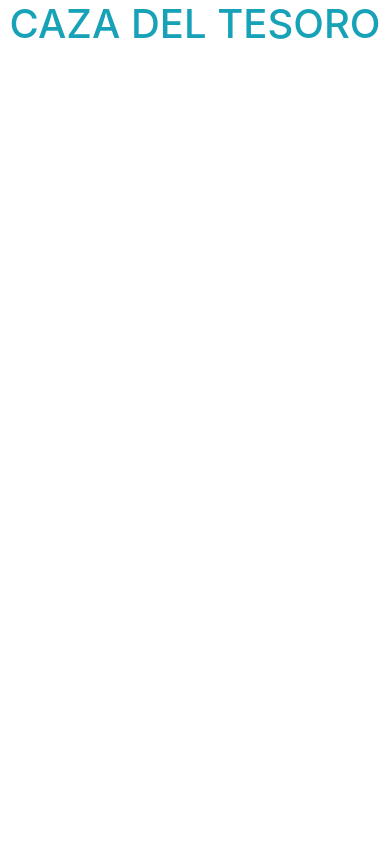
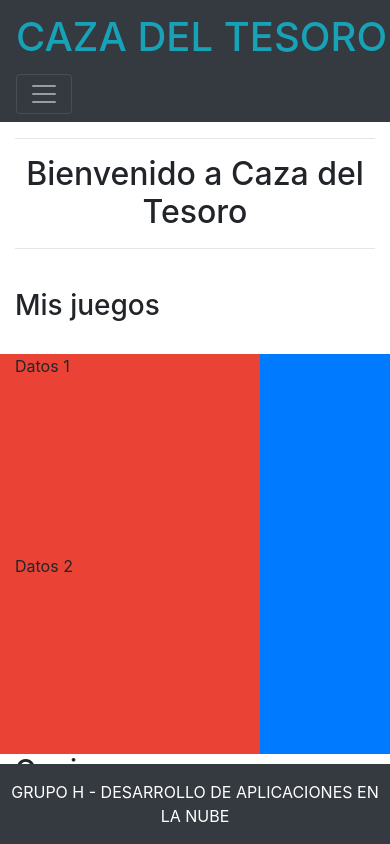
Before and after one commit to muerterauda/grupoHDesarrolloNube, a Flask app: page / in a window 390 px wide. Run offline with Flask 2, Linux system fonts and the light colour scheme; the visitor is signed in with stand-in values (Sample User, id 1); some libraries are stand-ins or nearby versions.

Commit message:
30/11/19

```diff
--- a/templates/base.html
+++ b/templates/base.html
@@ -3,11 +3,58 @@
     <link rel="stylesheet" href="https://cdn.jsdelivr.net/gh/openlayers/openlayers.github.io@master/en/v6.1.1/css/ol.css" type="text/css">
     <link rel="stylesheet" href="https://stackpath.bootstrapcdn.com/bootstrap/4.3.1/css/bootstrap.min.css" integrity="sha384-ggOyR0iXCbMQv3Xipma34MD+dH/1fQ784/j6cY/iJTQUOhcWr7x9JvoRxT2MZw1T" crossorigin="anonymous">
     <script src="https://cdn.jsdelivr.net/gh/openlayers/openlayers.github.io@master/en/v6.1.1/build/ol.js"></script>
+    <script src="https://code.jquery.com/jquery-3.4.1.slim.min.js" integrity="sha384-J6qa4849blE2+poT4WnyKhv5vZF5SrPo0iEjwBvKU7imGFAV0wwj1yYfoRSJoZ+n" crossorigin="anonymous"></script>
+    <script src="https://cdn.jsdelivr.net/npm/popper.js@1.16.0/dist/umd/popper.min.js" integrity="sha384-Q6E9RHvbIyZFJoft+2mJbHaEWldlvI9IOYy5n3zV9zzTtmI3UksdQRVvoxMfooAo" crossorigin="anonymous"></script>
+    <script src="https://stackpath.bootstrapcdn.com/bootstrap/4.4.1/js/bootstrap.min.js" integrity="sha384-wfSDF2E50Y2D1uUdj0O3uMBJnjuUD4Ih7YwaYd1iqfktj0Uod8GCExl3Og8ifwB6" crossorigin="anonymous"></script>
+    <style>
+        .footer {
+            width: 100%;
+            color: white;
+            position: fixed;
+            bottom: 0;
+        }
+    </style>
+
     {% block head %}
     {% endblock %}
 </head>
 <body>
+    <!-- Header -->
+    <header>
+        <nav class="navbar navbar-expand-lg navbar-dark bg-dark">
+            <a class="navbar-brand text-info text-uppercase" href="#"><h1>Caza del tesoro</h1></a>
+            <button class="navbar-toggler" type="button" data-toggle="collapse" data-target="#navbarNavDropdown" aria-controls="navbarNavDropdown" aria-expanded="false" aria-label="Toggle navigation">
+                <span class="navbar-toggler-icon"></span>
+            </button>
+            <div class="collapse navbar-collapse" id="navbarNavDropdown">
+                <ul class="navbar-nav">
+                    <li class="nav-item active">
+                        <a class="nav-link" href="#">Inicio <span class="sr-only">(current)</span></a>
+                    </li>
+                    <li class="nav-item">
+                        <a class="nav-link" href="#">Mis mapas</a>
+                    </li>
+                    <li class="nav-item dropdown">
+                        <a class="nav-link dropdown-toggle" href="#" id="navbarDropdownMenuLink" data-toggle="dropdown" aria-haspopup="true" aria-expanded="false">
+                            Dropdown link
+                        </a>
+                        <div class="dropdown-menu" aria-labelledby="navbarDropdownMenuLink">
+                            <a class="dropdown-item" href="#">Action</a>
+                            <a class="dropdown-item" href="#">Another action</a>
+                            <a class="dropdown-item" href="#">Something else here</a>
+                        </div>
+                    </li>
+                </ul>
+            </div>
+        </nav>
+    </header>
+
     {% block content %}
     {% endblock %}
+
+    <!-- Footer -->
+    <footer class="footer page-footer font-small bg-dark">
+      <div class="footer-copyright text-center py-3">GRUPO H - DESARROLLO DE APLICACIONES EN LA NUBE</div>
+    </footer>
 </body>
 </html>
--- a/templates/index.html
+++ b/templates/index.html
@@ -1,9 +1,79 @@
 {% extends "base.html" %}
 {% block head %}
+    <title>Inicio</title>
+    <style>
+        .map {
+            height: 200px;
+            padding: 5px 5px;
+        }
+        .fondo {background: #007bff}
+        .fondo1 {background: #ea4335}
+    </style>
 {% endblock %}
 
 {% block content %}
-    <div class="text-center text-info text-uppercase">
-        <h1>Caza del tesoro</h1>
+    <div class="container-fluid">
+        <hr>
+        <div class="container-header text-center"><h2>Bienvenido a Caza del Tesoro</h2></div>
+        <hr>
+
+        <div class="row">
+            <div class="col">
+                <br>
+                <h3>Mis juegos</h3>
+                <br>
+            </div>
+        </div>
+        <div class="row">
+            <div class="col-lg-10 col-md-9 fondo">
+                <div class="row">
+                    <!-- DATOS -->
+                    <div class="col-8 fondo1">Datos 1</div>
+
+                    <!-- MAPAS -->
+                    <div class="col-4 map" id="map"></div>
+                </div>
+                <div class="row">
+                    <!-- DATOS -->
+                    <div class="col-8 fondo1">Datos 2</div>
+
+                    <!-- MAPAS -->
+                    <div class="col-4 map" id="map2"></div>
+                </div>
+            </div>
+            <div class="col-lg-2 col-md-3">
+                <!-- SIDEBAR -->
+                <h3>Opciones</h3>
+                <li id="" class=""><a href="#">Añadir juego</a></li>
+                <li id="" class=""><a href="#">Añadir mapa</a></li>
+            </div>
+        </div>
     </div>
+<div ></div>
+    <script type="text/javascript">
+        var map = new ol.Map({
+            target: 'map',
+            layers: [
+                new ol.layer.Tile({
+                    source: new ol.source.OSM()
+                })
+            ],
+            view: new ol.View({
+                center: ol.proj.fromLonLat([-4.4785522, 36.7151063]),
+                zoom: 4
+            })
+        });
+        var map = new ol.Map({
+            target: 'map2',
+            layers: [
+                new ol.layer.Tile({
+                    source: new ol.source.OSM()
+                })
+            ],
+            view: new ol.View({
+                center: ol.proj.fromLonLat([-4.4785522, 36.7151063]),
+                zoom: 4
+            })
+        });
+    </script>
 {% endblock %}
```
Also changed, not shown: templates/index copy.html (deleted, +0 -36 lines), requirements.txt (line endings or trailing spaces).
